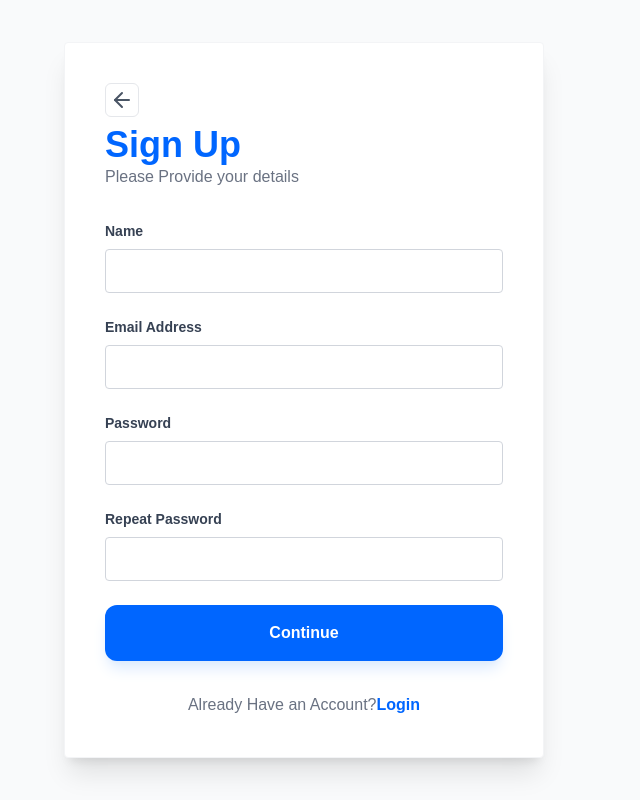
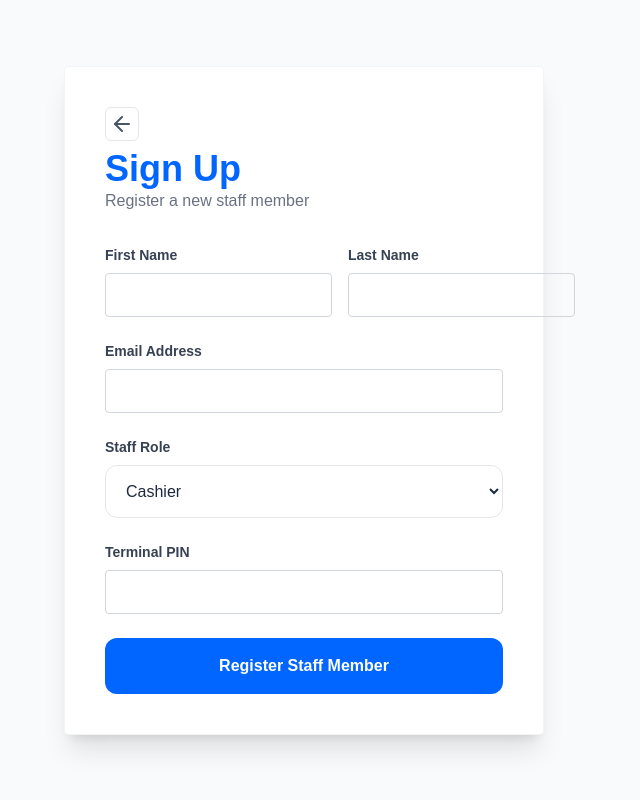
Before and after one commit to Hephmanuel/pos-inventory-system, a Next.js app in the folder frontend/pos-inventory-frontend/: page /signup in a window 1280 px wide. Shown: the whole page, without its empty margins (336-976 px from the left). Built offline with nearby package versions, Linux system fonts and the light colour scheme.

Commit message:
Login and signup is live

```diff
--- a/frontend/pos-inventory-frontend/app/(auth)/login/page.tsx
+++ b/frontend/pos-inventory-frontend/app/(auth)/login/page.tsx
@@ -2,21 +2,61 @@
 
 import React, { useState } from 'react';
 import Link from 'next/link';
+import { useRouter } from 'next/navigation';
 import AuthInput from "@/app/components/AuthInput";
+import { ArrowLeft } from 'lucide-react';
+// Importing the specific logic we built in the previous step
+import { loginUser } from '@/app/services/authService';
 
 export default function LoginPage() {
+  const router = useRouter();
   const [email, setEmail] = useState("");
-  const [password, setPassword] = useState("");
+  const [password, setPassword] = useState(""); // This will be sent as 'pin_code'
+  const [isLoading, setIsLoading] = useState(false);
 
-  const handleLogin = (e: React.FormEvent) => {
+  const handleLogin = async (e: React.FormEvent) => {
     e.preventDefault();
-    // This is where you'll eventually connect to your backend
-    console.log("Logging in with:", { email, password });
+    setIsLoading(true);
+
+    // ADD THESE LOGS FOR PROOF
+     console.log("Button Clicked!");
+     console.log("Email captured:", email);
+     console.log("Password captured:", password);
+
+    try {
+      // 1. Trigger the logic tier
+      const data = await loginUser(email, password);
+
+      // 2. Extract the role from the successful response
+      const userRole = data.user.role;
+
+      // 3. Role-based redirection logic using a Switch statement
+      switch (userRole) {
+        case 'manager':
+          alert(`Login Successful. Welcome, ${data.user.full_name}`);
+          router.push("/dashboard");
+          break;
+        case 'cashier':
+          alert(`Terminal Active. Welcome, ${data.user.full_name}`);
+          router.push("/pos");
+          break;
+        default:
+          alert("Unauthorized role. Please contact your Technical Lead.");
+      }
+    }catch (err: any) {
+      const errorMsg = err.response?.data?.message || "Login failed.";
+      alert(errorMsg);
+    } finally {
+      setIsLoading(false); // Stop loading regardless of success/fail
+    }
   };
 
   return (
     <>
-      {/* Design matches the "Sign In" title and blue color from your Figma */}
+      <button className="mb-2 p-1 rounded-md border border-gray-200 hover:bg-gray-50">
+        <Link href="/"><ArrowLeft size={24} className="text-gray-600" /></Link>
+      </button>
+
       <h1 className="text-[40px] font-bold text-[#0066FF] leading-tight">
         Sign In
       </h1>
@@ -25,34 +65,31 @@ export default function LoginPage() {
       </p>
 
       <form onSubmit={handleLogin} className="space-y-6">
-        {/* Reusable Input for Email */}
         <AuthInput
           label="Email Address"
           type="email"
           placeholder="johndoe@gmail.com"
           value={email}
-          onChange={(e) => setEmail(e.target.value)}
+          onChange={(e: any) => setEmail(e.target.value)}
         />
 
-        {/* Reusable Input for Password */}
         <AuthInput
-          label="Password"
+          label="Terminal PIN"
           type="password"
-          placeholder="*********"
+          placeholder="****"
           value={password}
-          onChange={(e) => setPassword(e.target.value)}
+          onChange={(e: any) => setPassword(e.target.value)}
         />
 
-        {/* The "Continue" button from your Figma design */}
         <button
           type="submit"
-          className="w-full bg-[#0066FF] text-white py-4 rounded-xl font-semibold shadow-lg shadow-blue-100 hover:bg-blue-700 transition-all active:scale-[0.98]"
+          disabled={isLoading} // Disable while loading
+          className={`w-full ${isLoading ? 'bg-blue-400' : 'bg-[#0066FF]'} text-white py-4 rounded-xl font-semibold ...`}
         >
-          Continue
+          {isLoading ? "Connecting to Terminal..." : "Continue"}
         </button>
       </form>
 
-      {/* Footer navigation */}
       <p className="text-center mt-8 text-gray-500">
         Don’t Have an Account?{" "}
         <Link href="/signup" className="text-[#0066FF] font-bold hover:underline">
--- a/frontend/pos-inventory-frontend/app/(auth)/signup/page.tsx
+++ b/frontend/pos-inventory-frontend/app/(auth)/signup/page.tsx
@@ -1,35 +1,56 @@
 "use client";
 
 import Link from "next/link";
-import AuthInput from "@/app/components/AuthInput"; // Adjust path based on your setup
+import AuthInput from "@/app/components/AuthInput";
 import { ArrowLeft } from "lucide-react";
+import { useSignup } from "@/app/hooks/useSignups"; // Our new module
 
 export default function SignUpPage() {
+  const { formData, updateField, submitSignup, isLoading } = useSignup();
+
   return (
     <>
       <button className="mb-2 p-1 rounded-md border border-gray-200 hover:bg-gray-50">
-        <ArrowLeft size={24} className="text-gray-600" />
-        <Link href="/"></Link>
+        <Link href="/"><ArrowLeft size={24} className="text-gray-600" /></Link>
       </button>
 
       <h1 className="text-4xl font-bold text-[#0066FF]">Sign Up</h1>
-      <p className="text-gray-500 mb-8">Please Provide your details</p>
+      <p className="text-gray-500 mb-8">Register a new staff member</p>
 
-      <form className="space-y-6">
-        <AuthInput label="Name" type="text" />
-        <AuthInput label="Email Address" type="email" />
-        <AuthInput label="Password" type="password" />
-        <AuthInput label="Repeat Password" type="password" />
+      <form className="space-y-6" onSubmit={submitSignup}>
+        <div className="flex gap-4 w-full">
+          <div className="flex-1">
+             <AuthInput label="First Name" type="text" onChange={(e: any) => updateField('first_name', e.target.value)} />
+          </div>
+          <div className="flex-1">
+            <AuthInput label="Last Name" type="text" onChange={(e: any) => updateField('last_name', e.target.value)} />
+          </div>
+        </div>
 
-        <button className="w-full bg-[#0066FF] text-white py-4 rounded-xl font-semibold shadow-lg shadow-blue-100 hover:bg-blue-700 transition-all">
-          Continue<Link href="/login"></Link>
+        <AuthInput label="Email Address" type="email" onChange={(e: any) => updateField('email', e.target.value)} />
+
+        <div className="flex flex-col gap-2">
+          <label className="text-sm font-semibold text-gray-700">Staff Role</label>
+          <select
+            className="w-full p-4 rounded-xl border border-gray-200 bg-white"
+            value={formData.role}
+            onChange={(e) => updateField('role', e.target.value)}
+          >
+            <option value="cashier">Cashier</option>
+            <option value="manager">Manager</option>
+          </select>
+        </div>
+
+        <AuthInput label="Terminal PIN" type="password" onChange={(e: any) => updateField('pin_code', e.target.value)} />
+
+        <button
+          type="submit"
+          disabled={isLoading}
+          className={`w-full ${isLoading ? 'bg-blue-400' : 'bg-[#0066FF]'} text-white py-4 rounded-xl font-semibold transition-all`}
+        >
+          {isLoading ? "Creating..." : "Register Staff Member"}
         </button>
       </form>
-
-      <p className="text-center mt-8 text-gray-500">
-        Already Have an Account?{""}
-        <Link href="/login/" className="text-[#0066FF] font-bold hover:underline">Login</Link>
-      </p>
     </>
   );
 }
--- /dev/null
+++ b/frontend/pos-inventory-frontend/app/hooks/useSignups.ts
@@ -0,0 +1,38 @@
+// @ts-nocheck
+import { useState } from "react";
+import { useRouter } from "next/navigation";
+import { registerStaff } from "@/app/services/authService"; //
+
+export function useSignup() {
+  const router = useRouter();
+  const [isLoading, setIsLoading] = useState(false);
+  const [formData, setFormData] = useState({
+    first_name: "",
+    last_name: "",
+    email: "",
+    pin_code: "",
+    role: "cashier"
+  });
+
+  // Helper to update specific fields
+  const updateField = (field: string, value: string) => {
+    setFormData(prev => ({ ...prev, [field]: value }));
+  };
+
+  const submitSignup = async (e: React.FormEvent) => {
+    e.preventDefault();
+    setIsLoading(true);
+    try {
+      await registerStaff(formData); //
+      alert("Staff Member Registered!");
+      router.push("/login");
+    } catch (err: any) {
+      const msg = err.response?.data?.message || "Signup failed";
+      alert(msg);
+    } finally {
+      setIsLoading(false);
+    }
+  };
+
+  return { formData, updateField, submitSignup, isLoading };
+}
--- /dev/null
+++ b/frontend/pos-inventory-frontend/app/lib/api.ts
@@ -0,0 +1,17 @@
+// @ts-nocheck
+import axios from 'axios';
+
+/**
+ * BASE API CONFIGURATION
+ * This instance is used by every service in the app.
+ * It ensures we don't have to type the URL every time.
+ */
+const api = axios.create({
+  // Your backend deployment URL
+  baseURL: 'https://pos-inventory-system-r7w8.onrender.com/api/v1',
+  headers: {
+    'Content-Type': 'application/json',
+  },
+});
+
+export default api;
--- /dev/null
+++ b/frontend/pos-inventory-frontend/app/services/authService.ts
@@ -0,0 +1,28 @@
+// @ts-nocheck
+import api from '../lib/api';
+
+/**
+ * AUTH SERVICE
+ * This module handles all communication related to staff and authentication.
+ */
+
+/**
+ * 1. Register a new Staff Member
+ * Maps to: POST /staff
+ * Expects: first_name, last_name, email, pin_code, role
+ */
+export const registerStaff = async (staffData) => {
+  const response = await api.post('/staff', staffData);
+  return response.data;
+};
+
+/**
+ * 2. Login to the Terminal
+ * Maps to: POST /auth/login
+ * Expects: email, pin_code
+ */
+export const loginUser = async (email, pin_code) => {
+  // We send an object matching the LoginDto
+  const response = await api.post('/auth/login', { email, pin_code });
+  return response.data; // Returns { message, user: { id, full_name, role } }
+};
--- a/frontend/pos-inventory-frontend/package.json
+++ b/frontend/pos-inventory-frontend/package.json
@@ -9,6 +9,7 @@
     "lint": "eslint"
   },
   "dependencies": {
+    "axios": "^1.13.2",
     "lucide-react": "^0.562.0",
     "next": "16.1.1",
     "react": "19.2.3",
```
Also changed, not shown: 1 other file (tests, documents, lock files or other folders).
